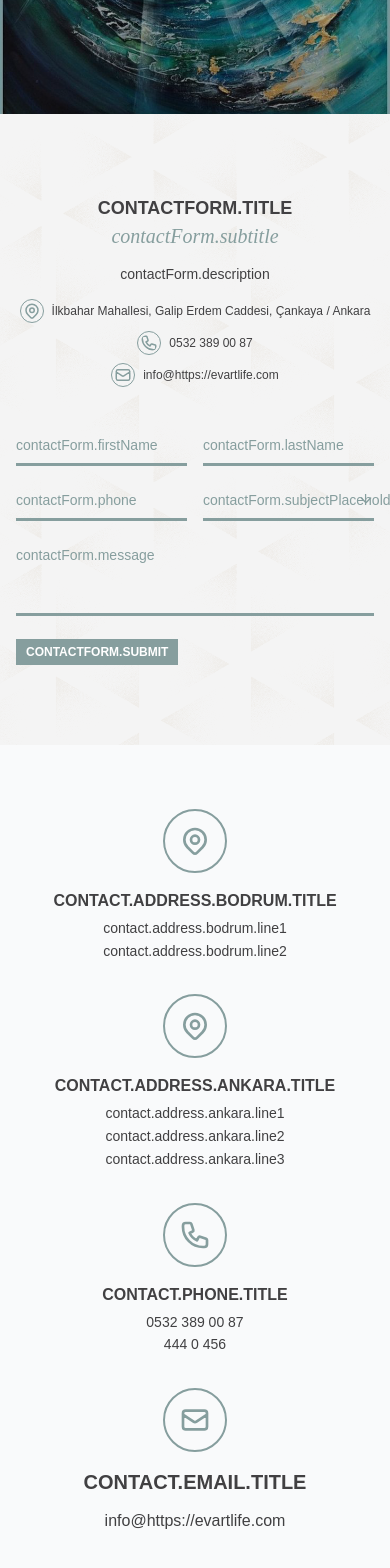
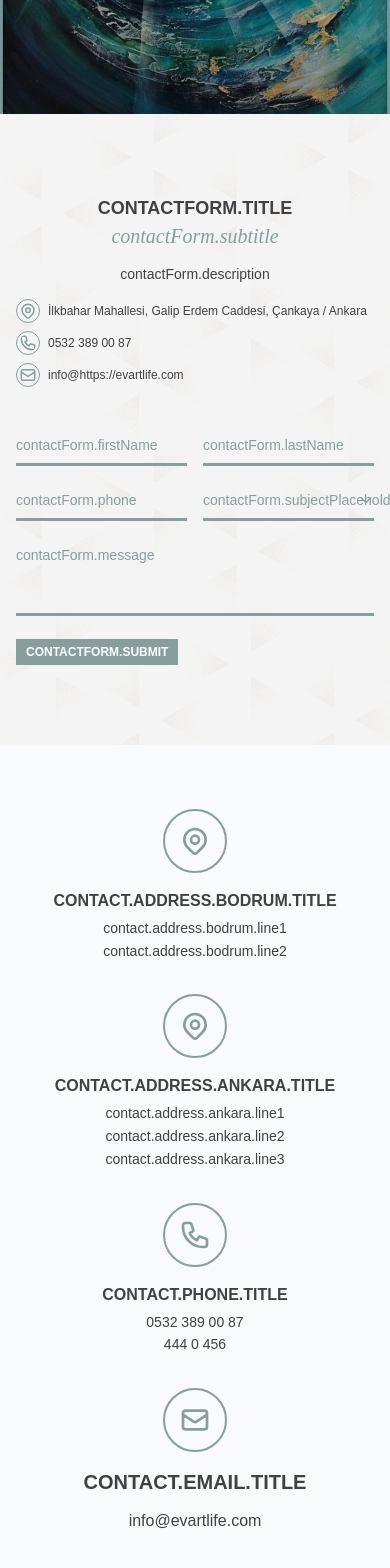
Before and after one commit to bedirhanugurluuu/Evart, a Next.js app: page /contact/contact in a window 390 px wide. Shown: the part 350-1918 px from the top of the page. Built offline with nearby package versions, Linux system fonts and the light colour scheme; no server answers; a web font is replaced by a local one.

Commit message:
fix mobile

```diff
--- a/app/[locale]/contact/ContactClient.tsx
+++ b/app/[locale]/contact/ContactClient.tsx
@@ -245,8 +245,8 @@ export default function ContactClient() {
                 {t('contact.email.title')}
               </h3>
               <p className="font-gotham-book text-base leading-relaxed" style={{ color: "#414042" }}>
-                <a href="mailto:info@https://evartlife.com" className="hover:text-[#869e9e] transition-colors">
-                  info@https://evartlife.com
+                <a href="mailto:info@evartlife.com" className="hover:text-[#869e9e] transition-colors">
+                  info@evartlife.com
                 </a>
               </p>
             </div>
--- a/components/ContactForm.tsx
+++ b/components/ContactForm.tsx
@@ -206,7 +206,7 @@ export default function ContactForm({ projectName = "Evart", absoluteOverlay = f
             </p>
 
             {/* İletişim Bilgileri */}
-            <div className="flex flex-col space-y-2 items-center md:items-start">
+            <div className="flex flex-col space-y-2 items-start">
               {/* Adres */}
               <div className="inline-flex items-center gap-2">
                 <svg
```
